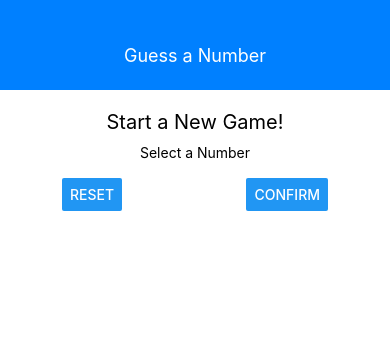
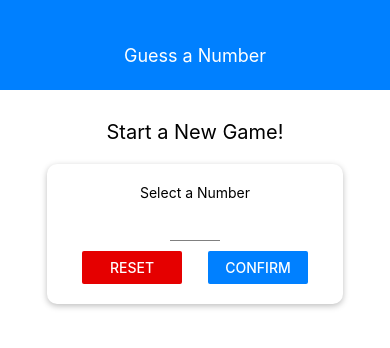
Before and after one commit to nelsonortega/reactNativeGuessANumber, a React Native app: screen / in a window 390 px wide. Shown: the top 348 px of the page. Built offline with nearby package versions, Linux system fonts and the light colour scheme.

Commit message:
Number validation

```diff
--- a/App.js
+++ b/App.js
@@ -1,7 +1,7 @@
 import React from 'react';
 import { StyleSheet, View } from 'react-native';
 import  Header  from './components/Header'
-import  StartGameScreen  from './components/StartGameScreen'
+import  StartGameScreen  from './screens/StartGameScreen'
 
 export default function App() {
   return (
--- /dev/null
+++ b/components/Card.js
@@ -0,0 +1,21 @@
+import React from 'react';
+import { View, StyleSheet } from 'react-native';
+
+const Card = props => {
+  return <View style={{...styles.card, ...props.style}}>{props.children}</View>
+};
+
+const styles = StyleSheet.create({
+  card: {
+    shadowColor: 'black',
+    shadowOffset: {width: 0, height: 2},
+    shadowRadius: 6,
+    shadowOpacity: 0.26,
+    elevation: 5,
+    backgroundColor: 'white',
+    padding: 20,
+    borderRadius: 10
+  }
+})
+
+export default Card;
--- a/components/Header.js
+++ b/components/Header.js
@@ -1,4 +1,5 @@
 import React from 'react';
+import Colors from '../constants/colors';
 import { StyleSheet, View, Text } from 'react-native';
 
 const Header = props => {
@@ -14,7 +15,7 @@ const styles = StyleSheet.create({
     width: '100%',
     height: 90,
     paddingTop: 45,
-    backgroundColor: '#0080ff',
+    backgroundColor: Colors.primary,
     alignItems: 'center'
   },
   headerTitle: {
--- /dev/null
+++ b/components/Input.js
@@ -0,0 +1,17 @@
+import React from 'react';
+import { TextInput, StyleSheet } from 'react-native';
+
+const Input = props => {
+  return <TextInput {...props} style={{...styles.input, ...props.style}} />
+};
+
+const styles = StyleSheet.create({
+  input: {
+    height: 30,
+    borderBottomColor: 'grey',
+    borderBottomWidth: 1,
+    marginVertical: 10
+  }
+})
+
+export default Input;
--- /dev/null
+++ b/components/Number.js
@@ -0,0 +1,30 @@
+import React from 'react';
+import Colors from '../constants/colors'
+import { View, Text, StyleSheet } from 'react-native';
+
+const Number = props => {
+  return (
+    <View style={styles.container}>
+      <Text style={styles.number}>{props.children}</Text>
+    </View>
+  );
+};
+
+const styles = StyleSheet.create({
+  container: {
+    borderWidth: 2,
+    borderColor: Colors.primary,
+    paddingVertical: 10,
+    paddingHorizontal: 12,
+    borderRadius: 10,
+    marginVertical: 10,
+    alignItems: 'center',
+    justifyContent: 'center'
+  },
+  number: {
+    color: Colors.primary,
+    fontSize: 22
+  }
+})
+
+export default Number;
--- a/components/StartGameScreen.js
+++ /dev/null
@@ -1,43 +0,0 @@
-import React from 'react';
-import { StyleSheet, View, Text, TextInput, Button } from 'react-native';
-
-const StartGameScreen = props => {
-  return(
-    <View style={styles.screen}>
-      <Text style={styles.title}>Start a New Game!</Text>
-      <View style={styles.inputContainer}>
-        <Text>Select a Number</Text>
-        <TextInput />
-        <View style={styles.buttonContainer}>
-          <Button title='Reset' onPress={() => {}} />
-          <Button title='Confirm' onPress={() => {}} />
-        </View>
-      </View>
-    </View>
-  );
-}
-
-  const styles = StyleSheet.create({
-    screen: {
-      flex: 1,
-      padding: 10,
-      alignItems: 'center'
-    },
-    buttonContainer: {
-      flexDirection: 'row',
-      width: '100%',
-      justifyContent: 'space-between',
-      paddingHorizontal: 15
-    },
-    inputContainer: {
-      width: 300,
-      maxWidth: '80%',
-      alignItems: 'center'
-    },
-    title: {
-      fontSize: 20,
-      marginVertical: 10
-    }
-  })
-
-  export default StartGameScreen;
--- /dev/null
+++ b/constants/colors.js
@@ -0,0 +1,4 @@
+export default {
+    primary: '#0080ff',
+    secondary: '#e50000'
+}
--- /dev/null
+++ b/screens/StartGameScreen.js
@@ -0,0 +1,115 @@
+import React, { useState } from 'react';
+import Card from '../components/Card';
+import Input from '../components/Input';
+import Number from '../components/Number';
+import Colors from '../constants/colors';
+import { StyleSheet, View, Text, Button, TouchableWithoutFeedback, Keyboard, Alert } from 'react-native';
+
+const StartGameScreen = props => {
+
+  let confirmedOutput;
+
+  const [confirmed, setConfirmed] = useState(false);
+  const [enteredValue, setEnteredValue] = useState('');
+  const [selectedNumber, setSelectedNumber] = useState();
+
+  const inputHandler = inputText => {
+    setEnteredValue(inputText.replace(/[^0-9]/g, ''));
+  };
+
+  const closeKeyboard = () => {
+    Keyboard.dismiss();
+  };
+
+  const resetInput = () => {
+    setConfirmed(false);
+    setEnteredValue('');
+  };
+
+  const confirmInput = () => {
+    const chosenNumber = parseInt(enteredValue);
+
+    if (isNaN(chosenNumber) || chosenNumber <= 0 || chosenNumber > 99) {
+      Alert.alert(
+        'Invalid Number',
+        'Number has to be between 1 and 99',
+        [{text: 'Okay', style: 'destructive', onPress: resetInput}]
+      );
+      return;
+    }
+
+    closeKeyboard();
+    setConfirmed(true);
+    setEnteredValue('');
+    setSelectedNumber(chosenNumber);
+  };
+
+  if (confirmed) {
+    confirmedOutput = (
+      <Card style={styles.confirmedOutput}>
+        <Text>You selected</Text>
+        <Number>{selectedNumber}</Number>
+        <Button title="Start Game" color={Colors.primary}/>
+      </Card>
+    );
+  }
+
+  return(
+    <TouchableWithoutFeedback onPress={closeKeyboard}>
+      <View style={styles.screen}>
+        <Text style={styles.title}>Start a New Game!</Text>
+        <Card style={styles.inputContainer}>
+          <Text>Select a Number</Text>
+          <Input style={styles.input}
+            blurOnSubmit
+            keyboardType="number-pad"
+            maxLength={2}
+            onChangeText={inputHandler}
+            value={String(enteredValue)}
+          />
+          <View style={styles.buttonContainer}>
+            <View style={styles.button}><Button title='Reset' onPress={resetInput} color={Colors.secondary} /></View>
+            <View style={styles.button}><Button title='Confirm' onPress={confirmInput} color={Colors.primary} /></View>
+          </View>
+        </Card>
+        {confirmedOutput}
+      </View>
+    </TouchableWithoutFeedback>
+  );
+}
+
+const styles = StyleSheet.create({
+  screen: {
+    flex: 1,
+    padding: 10,
+    alignItems: 'center'
+  },
+  buttonContainer: {
+    flexDirection: 'row',
+    width: '100%',
+    justifyContent: 'space-between',
+    paddingHorizontal: 15
+  },
+  button: {
+    width: 100
+  },
+  inputContainer: {
+    width: 300,
+    maxWidth: '80%',
+    alignItems: 'center'
+  },
+  title: {
+    fontSize: 20,
+    marginVertical: 20
+  },
+  input: {
+    width: 50,
+    textAlign: 'center'
+  },
+  confirmedOutput: {
+    marginTop: 20,
+    alignItems: 'center'
+  }
+})
+
+export default StartGameScreen;
```
